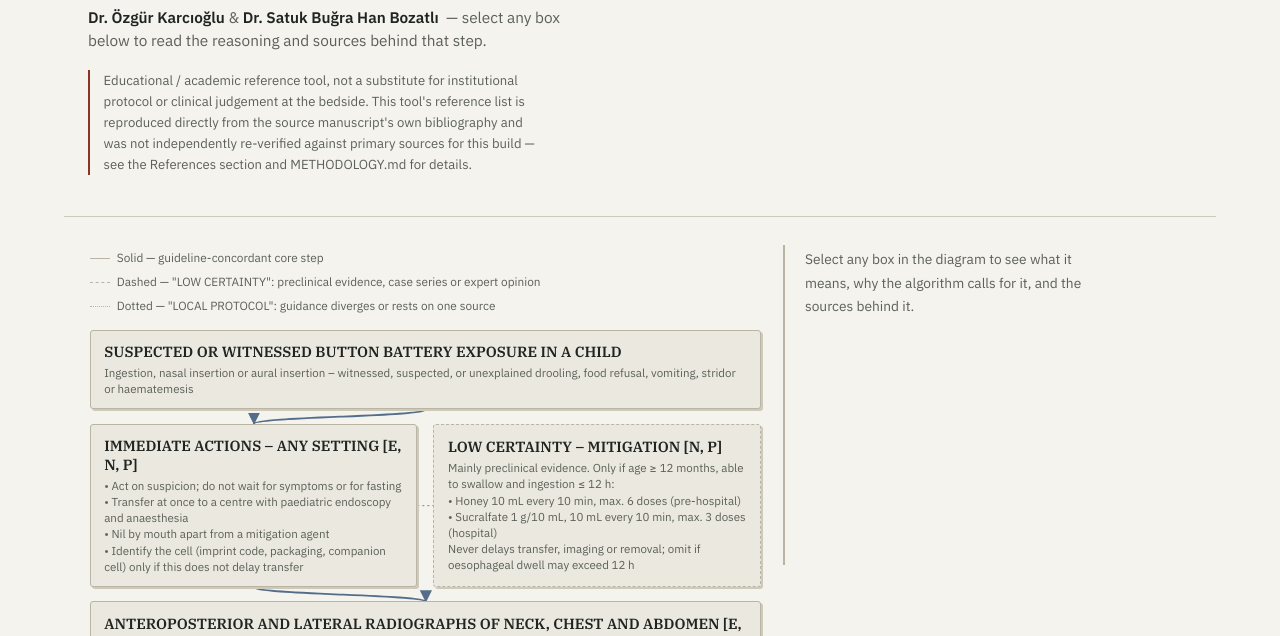
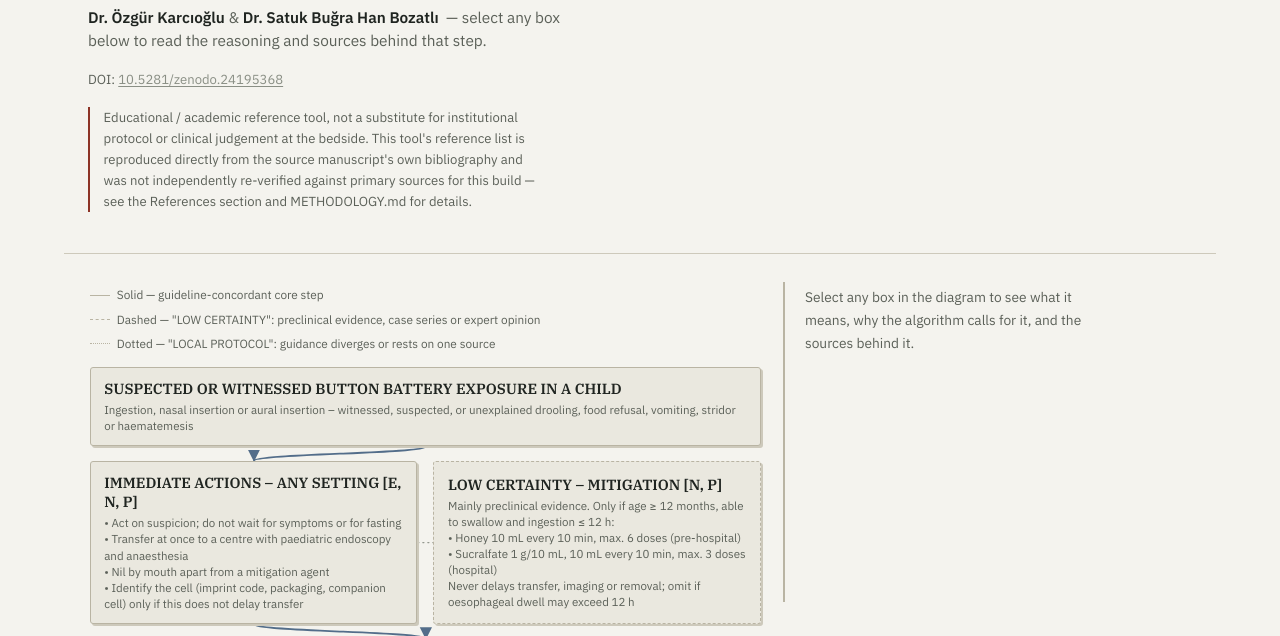
Before and after one commit to satbuhan/button-battery-protocol, a plain HTML site: page index.html in a window 1280 px wide. Shown: the part 141-777 px from the top of the page. Drawn offline with Linux system fonts and the light colour scheme; no server answers.

Commit message:
Add Zenodo DOI (10.5281/zenodo.24195368) to masthead and README
Co-Authored-By: Claude Sonnet 5 <noreply@anthropic.com>
Claude-Session: https://claude.ai/code/session_01J8ettcHb2V6QYVdxFW6xsz

```diff
--- a/index.html
+++ b/index.html
@@ -19,6 +19,7 @@
     <strong>Dr. Özgür Karcıoğlu</strong> &amp; <strong>Dr. Satuk Buğra Han Bozatlı</strong>
     &nbsp;— select any box below to read the reasoning and sources behind that step.
   </p>
+  <p class="masthead__doi">DOI: <a href="https://doi.org/10.5281/zenodo.24195368" target="_blank" rel="noopener">10.5281/zenodo.24195368</a></p>
   <p class="masthead__disclaimer">
     Educational / academic reference tool, not a substitute for institutional protocol or
     clinical judgement at the bedside. This tool's reference list is reproduced directly
```
Also changed, not shown: 1 other file.
